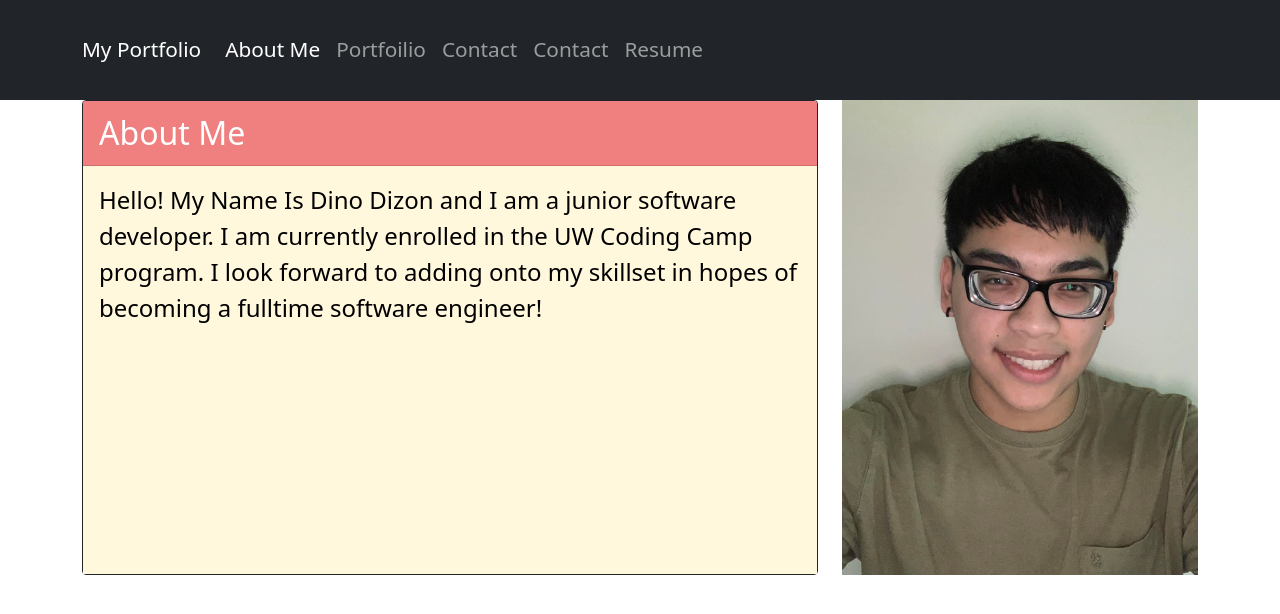
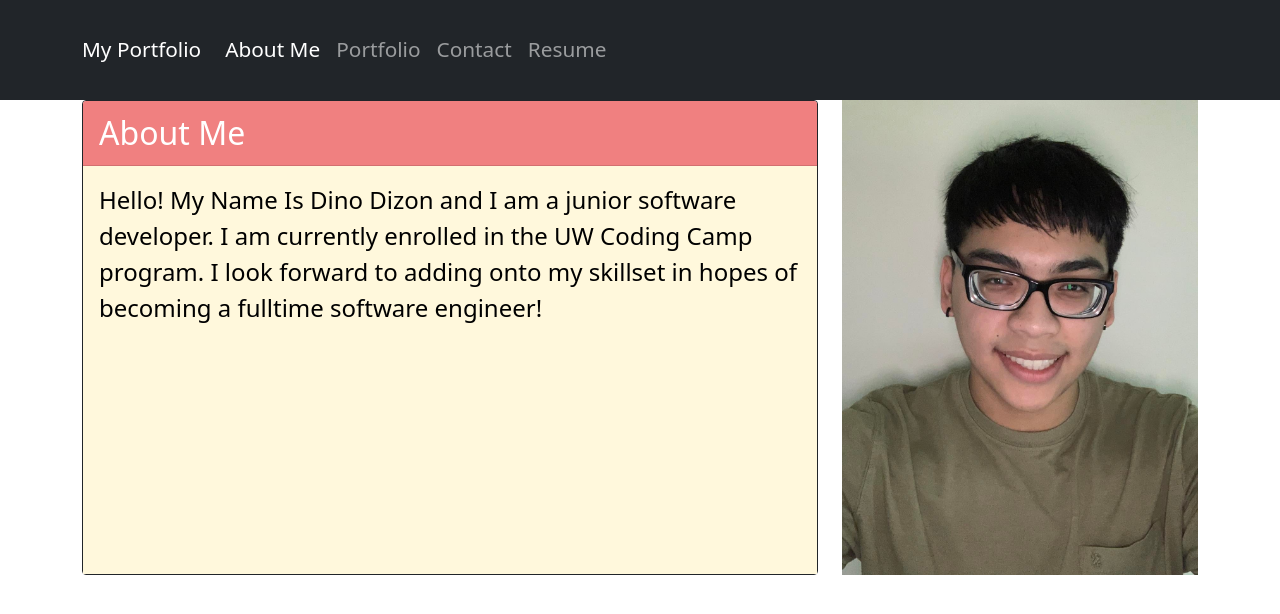
Before and after one commit to Pillifino/h20_reactPortfolio, a React (Create React App) app: page / in a window 1280 px wide. Shown: the top 614 px of the page. Built offline with nearby package versions, Linux system fonts and the light colour scheme.

Commit message:
had Nick show me how to use themes

```diff
--- a/src/components/NavTabs.js
+++ b/src/components/NavTabs.js
@@ -12,6 +12,13 @@ const styles = {
     justifyContent: "",
   },
 };
+
+const route = {
+  home: 'home',
+  about: 'about',
+  portfolio: 'portfolio',
+  resume: 'resume'
+}
 
 function NavTabs({ currentPage, handlePageChange }) {
   return (
@@ -30,22 +37,13 @@ function NavTabs({ currentPage, handlePageChange }) {
               About Me
             </Nav.Link>
             <Nav.Link
-              href="#Portfoilio"
-              onClick={() => handlePageChange("Portfoilio")}
+              href="#Portfolio"
+              onClick={() => handlePageChange("Portfolio")}
               className={
-                currentPage === "Portfoilio" ? "nav-link active" : "nav-link"
+                currentPage === "Portfolio" ? "nav-link active" : "nav-link"
               }
             >
-              Portfoilio
-            </Nav.Link>
-            <Nav.Link
-              href="#Contact"
-              onClick={() => handlePageChange("Contact")}
-              className={
-                currentPage === "Contact" ? "nav-link active" : "nav-link"
-              }
-            >
-              Contact
+              Portfolio
             </Nav.Link>
             <Nav.Link
               href="#Contact"
--- a/src/components/Portfolio.js
+++ b/src/components/Portfolio.js
@@ -1,24 +1,34 @@
 import React from 'react';
-
-export default function Blog() {
+// BootStrap
+import Card from 'react-bootstrap/Card';
+import Col from 'react-bootstrap/Col';
+import Row from 'react-bootstrap/Row';
+const projects = [
+  {},
+  {},
+  {},
+  {}
+]
+function Portfolio() {
   return (
-    <div>
-      <h1>Blog Page</h1>
-      <p>
-        Donec a volutpat quam. Curabitur nec varius justo, sed rutrum ligula.
-        Curabitur pellentesque turpis sit amet eros iaculis, a mollis arcu
-        dictum. Ut vel ante eget massa ornare placerat. Etiam nisl orci, finibus
-        sodales volutpat et, hendrerit ut dolor. Suspendisse porta dictum nunc,
-        sed pretium risus rutrum eget. Nam consequat, ligula in faucibus
-        vestibulum, nisi justo laoreet risus, luctus luctus mi lacus sit amet
-        libero. Class aptent taciti sociosqu ad litora torquent per conubia
-        nostra, per inceptos himenaeos. Mauris pretium condimentum tellus eget
-        lobortis. Interdum et malesuada fames ac ante ipsum primis in faucibus.
-        Donec placerat accumsan mi, ut congue neque placerat eu. Donec nec ipsum
-        in velit pellentesque vehicula sit amet at augue. Maecenas aliquam
-        bibendum congue. Pellentesque semper, lectus non ullamcorper iaculis,
-        est ligula suscipit velit, sed bibendum turpis dui in sapien.
-      </p>
-    </div>
+    <Row xs={1} md={2} className="g-4">
+      {projects.map((_, idx) => (
+        <Col>
+          <Card>
+            <Card.Img variant="top" src="holder.js/100px160" />
+            <Card.Body>
+              <Card.Title>Card title</Card.Title>
+              <Card.Text>
+                This is a longer card with supporting text below as a natural
+                lead-in to additional content. This content is a little bit
+                longer.
+              </Card.Text>
+            </Card.Body>
+          </Card>
+        </Col>
+      ))}
+    </Row>
   );
 }
+
+export default Portfolio;
--- a/src/components/PortfolioContainer.js
+++ b/src/components/PortfolioContainer.js
@@ -24,7 +24,7 @@ export default function PortfolioContainer() {
   };
 
   const handlePageChange = (page) => setCurrentPage(page);
-
+  console.log(currentPage);
   return (
     <div>
       {/* // TODO: Add a comment describing what we are passing as props */}
```
